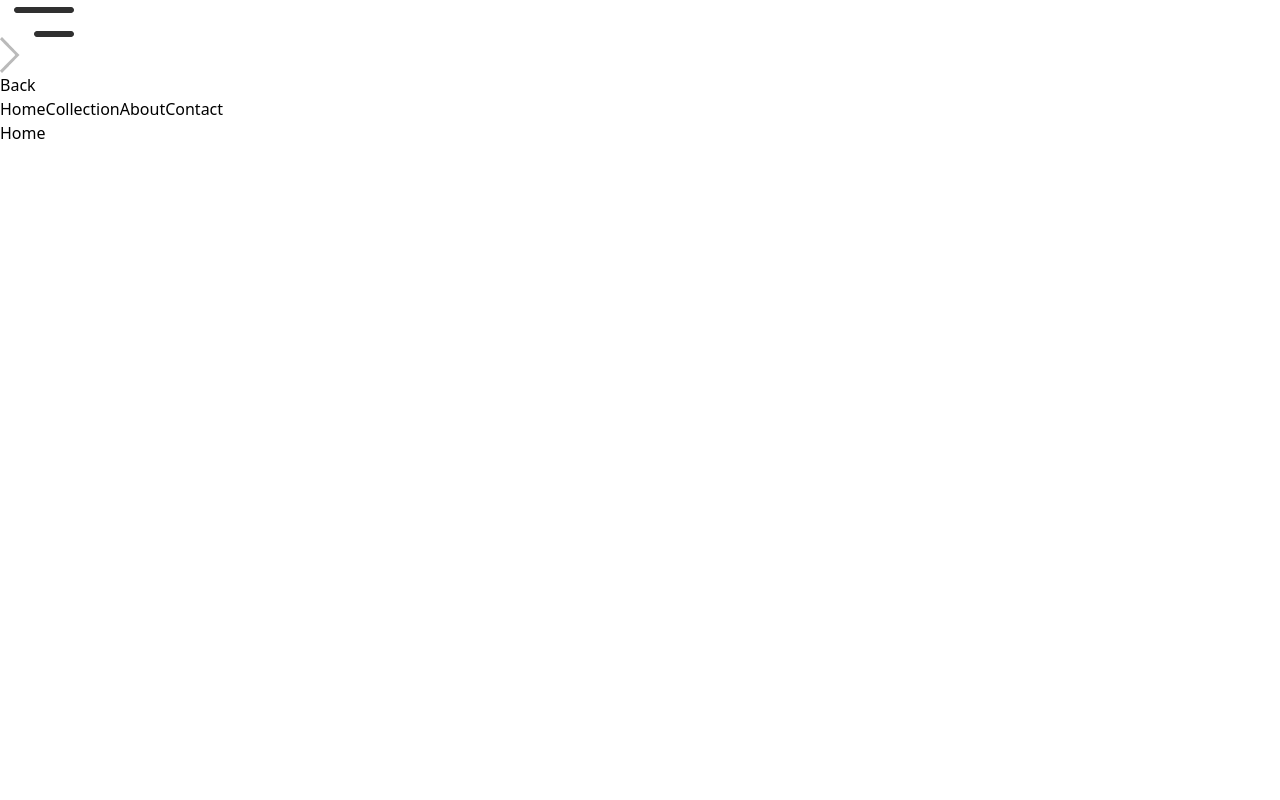
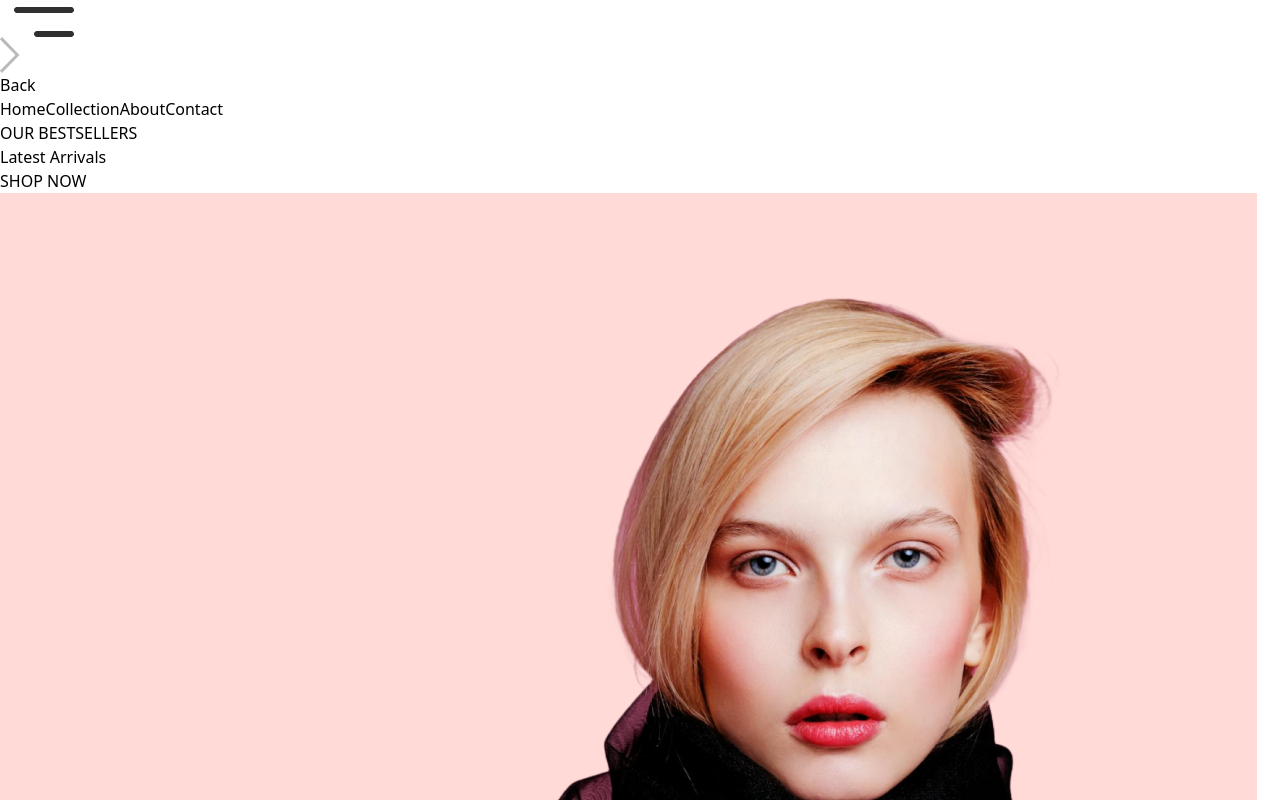
Before and after one commit to gshubham05/Ecommerce, a React (Vite) app in the folder Ecommerce/: page / in a window 1280 px wide. Shown: the part 400-1200 px from the top of the page. Before the commit the page ends 800 px from the top, so only its background shows below. Built offline with nearby package versions, Linux system fonts and the light colour scheme.

Commit message:
Hero Section

```diff
--- /dev/null
+++ b/Ecommerce/src/components/Hero.jsx
@@ -0,0 +1,29 @@
+import React from 'react'
+import { assets } from '../assets/frontend_assets/assets'
+
+const Hero = () => {
+    return (
+        <div className='flex flex-col sm:flex-row border border-gray-400'>
+            {/* LeftSide */}
+            <div className="w-full sm:w-1/2 flex items-center justify-center py-10 sm:py-0">
+                <div className="text-[#414141]">
+                    <div className="flex items-center gap-2">
+                        <p className="w-8 md:w-11 h-[2px] bg-[#414141]"></p>
+                        <p className='font-medium text-sm md:text-base'>OUR BESTSELLERS</p>
+                    </div>
+                    <h1 className="text-3xl sm:py-3 lg:text-5xl leading-relaxed">Latest Arrivals</h1>
+                    <div className="flex items-center gap-2">
+                        <p className="font-semibold text-sm md:text-base">SHOP NOW</p>
+                        <p className="w-8 md:w-11 h-[1px] bg-[#414141]"></p>
+                    </div>
+
+                </div>
+            </div>
+
+            {/* Right */}
+            <img className='w-full sm:w-1/2' src={assets.hero_img} alt="" />
+        </div>
+    )
+}
+
+export default Hero
--- a/Ecommerce/src/pages/Home.jsx
+++ b/Ecommerce/src/pages/Home.jsx
@@ -1,8 +1,9 @@
 import React from 'react'
+import Hero from '../components/Hero'
 
 const Home = () => {
   return (
-    <div>Home</div>
+    <div><Hero /></div>
   )
 }
 
```
